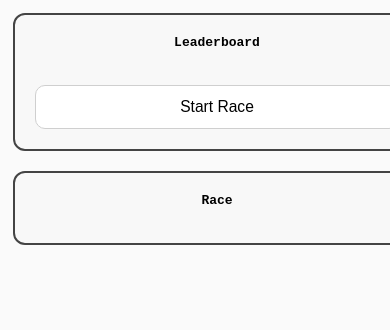
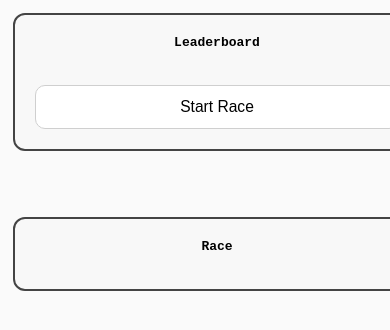
Before and after one commit to ItsMika987/uma-web, a SvelteKit app: page /race in a window 390 px wide. Shown: the top 330 px of the page. Built offline with nearby package versions, Linux system fonts and the light colour scheme.

Commit message:
Mobile Improved

```diff
--- a/src/routes/race/+page.svelte
+++ b/src/routes/race/+page.svelte
@@ -226,6 +226,11 @@
     width: clamp(260px, 90vw, 400px);
   }
 
+.race-box {
+  width: 600px;
+}
+
+
   .results-box button {
     width: 100%;
     margin-top: 10px;
@@ -242,6 +247,30 @@
     background: #f5f5f5;
     transform: scale(1.03);
   }
+
+  @media (max-width: 900px) {
+  .race-box {
+    width: 100%;
+    max-width: none;
+  }
+
+.center-wrap {
+  width: 100%;
+  display: flex;
+  justify-content: center;
+}
+
+
+  .leaderboard-box {
+    width: 100%;
+    max-width: none;
+  }
+
+  .line {
+    font-size: 0.8rem; /* makes the track readable */
+  }
+}
+
 </style>
 
 <div class="layout">
@@ -257,6 +286,13 @@
 
     <button class="start-btn" on:click={startRace}>Start Race</button>
   </div>
+
+  <div class="center-wrap">
+    <div class="layout">
+      <!-- leaderboard + race -->
+     </div>
+  </div>
+
 
   <div class="race-box">
     <strong>Race</strong>
```
